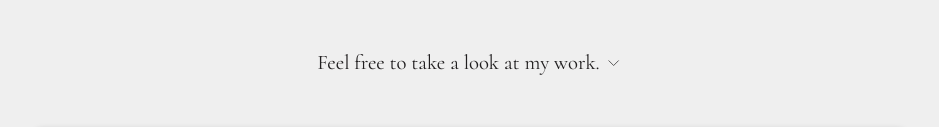
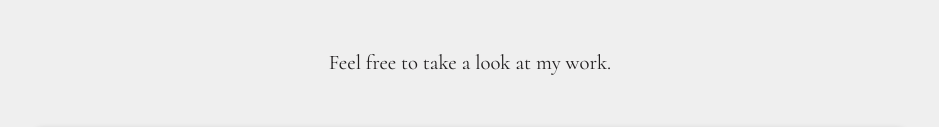
Before and after one commit to jennic04/UX_UI_HW_19, a plain HTML site: page index.html in a window 1280 px wide. Shown: the part 535-662 px from the top of the page, without its empty margins (170-1109 px from the left). Drawn offline with nearby package versions, Linux system fonts and the light colour scheme.

Commit message:
Update index.html
Revised middle section

```diff
--- a/index.html
+++ b/index.html
@@ -37,10 +37,10 @@
 
     <section class="middle">
         <h4 class="font2">Feel free to take a look at my work. </h4>
-        <svg xmlns="http://www.w3.org/2000/svg" className="h-6 w-6" fill="none" viewBox="0 0 24 24"
+        <!-- <svg xmlns="http://www.w3.org/2000/svg" className="h-6 w-6" fill="none" viewBox="0 0 24 24"
             stroke="currentColor" strokeWidth={2}>
             <path strokeLinecap="round" strokeLinejoin="round" d="M19 9l-7 7-7-7" />
-        </svg>
+        </svg> -->
     </section>
 
     <section class="projects" id="projectsSection">
```
